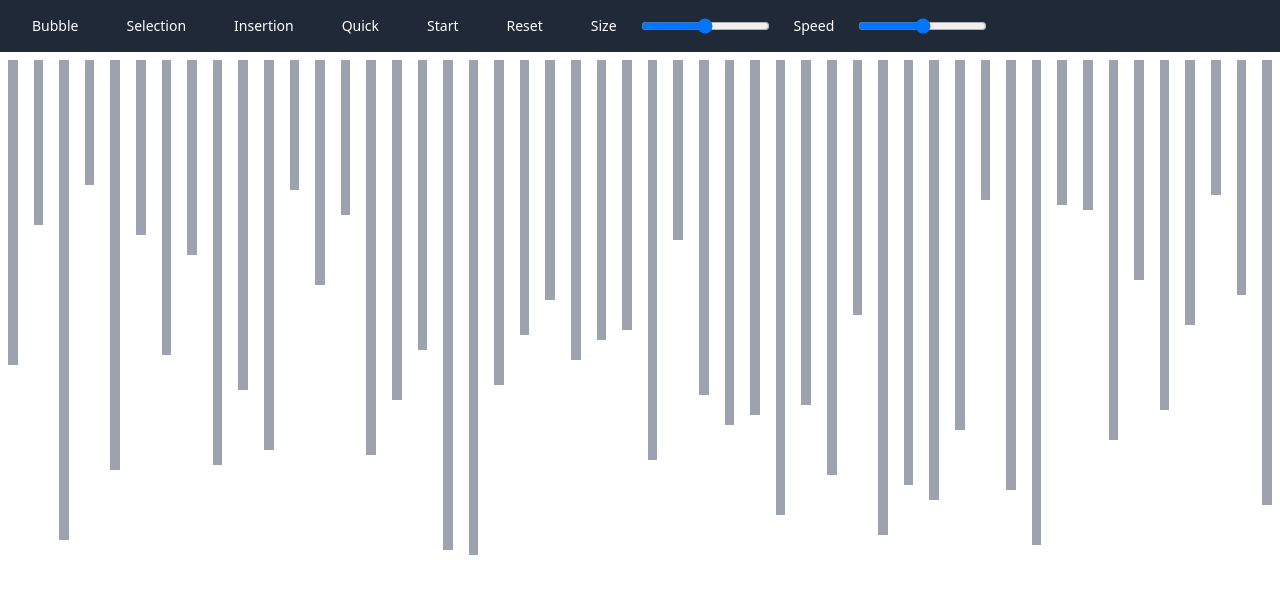
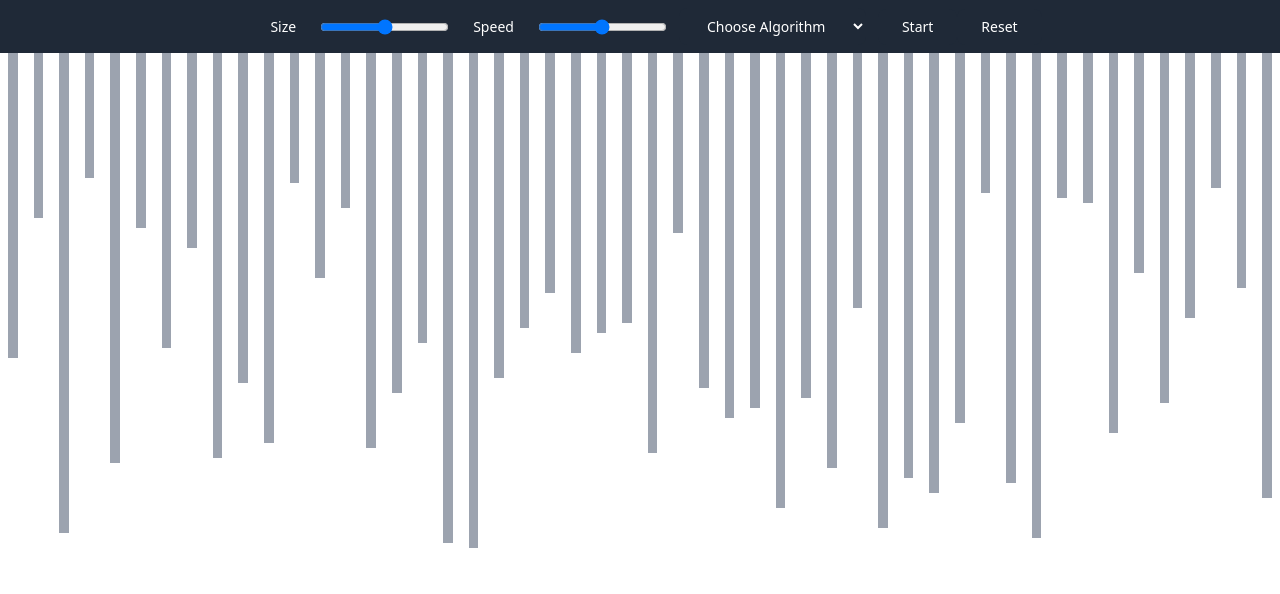
Before and after one commit to bluffdev/sorting-visualizer, a React (Vite) app: page / in a window 1280 px wide. Shown: the top 594 px of the page. Built offline with nearby package versions, Linux system fonts and the light colour scheme.

Commit message:
Added dropdown menu in the navbar

```diff
--- a/src/App.tsx
+++ b/src/App.tsx
@@ -1,4 +1,4 @@
-import { useState } from "react";
+import React, { useState } from "react";
 import {
   bubbleSort,
   block,
@@ -32,41 +32,26 @@ export default function App() {
 
   return (
     <>
-      <nav className="flex items-center justify-between flex-wrap bg-gray-800 p-2 text-2xl">
+      <nav className="flex items-center justify-between flex-wrap bg-gray-800 p-2 text-3xl">
         <div className="w-full block flex-grow lg:flex lg:items-center lg:w-auto">
-          <div className="flex text-sm lg:flex-grow items-center">
-            <button
-              className="inline-block text-white bg-gray-800 border-0 py-2 px-6 focus:outline-none hover:bg-gray-900 rounded-lg"
-              onClick={() => {
-                setSelected("bubble");
+          <div className="flex text-sm lg:flex-grow items-center justify-center">
+            <label className=" text-white py-2 px-6 ml-2">Size</label>
+            <input type="range" min="0" max="100" />
+            <label className=" text-white py-2 px-6">Speed</label>
+            <input type="range" min="0" max="100" />
+            <select
+              className="inline-block text-white bg-gray-800 border-0 py-2 px-6 mx-3 focus:outline-none hover:bg-gray-900 rounded-lg"
+              value={selected}
+              onChange={(event: React.ChangeEvent<HTMLSelectElement>) => {
+                setSelected(event.target.value);
               }}
             >
-              Bubble
-            </button>
-            <button
-              className="inline-block text-white bg-gray-800 border-0 py-2 px-6 focus:outline-none hover:bg-gray-900 rounded-lg"
-              onClick={() => {
-                setSelected("selection");
-              }}
-            >
-              Selection
-            </button>
-            <button
-              className="inline-block text-white bg-gray-800 border-0 py-2 px-6 focus:outline-none hover:bg-gray-900 rounded-lg"
-              onClick={() => {
-                setSelected("insertion");
-              }}
-            >
-              Insertion
-            </button>
-            <button
-              className="inline-block text-white bg-gray-800 border-0 py-2 px-6 focus:outline-none hover:bg-gray-900 rounded-lg"
-              onClick={() => {
-                setSelected("quick");
-              }}
-            >
-              Quick
-            </button>
+              <option value="none">Choose Algorithm</option>
+              <option value="bubble">Bubble Sort</option>
+              <option value="selection">Selection Sort</option>
+              <option value="insertion">Insertion Sort</option>
+              <option value="quick">Quick Sort</option>
+            </select>
             <button
               className="inline-block text-white bg-gray-800 border-0 py-2 px-6 focus:outline-none hover:bg-gray-900 rounded-lg"
               onClick={() => {
@@ -87,7 +72,7 @@ export default function App() {
                     );
                     break;
                   default:
-                    console.log("Select an algorithm");
+                    setRunning(false);
                     break;
                 }
               }}
@@ -103,17 +88,13 @@ export default function App() {
             >
               Reset
             </button>
-            <label className=" text-white py-2 px-6">Size</label>
-            <input type="range" min="0" max="100" />
-            <label className=" text-white py-2 px-6">Speed</label>
-            <input type="range" min="0" max="100" />
           </div>
         </div>
       </nav>
       <div className="flex">
         {array.map((value) => (
           <div
-            className={`m-2 w-[25px] ${value.color}`}
+            className={`mx-2 w-[25px] ${value.color}`}
             style={{ height: `${value.size * 5}px` }}
             key={value.key}
           ></div>
```
